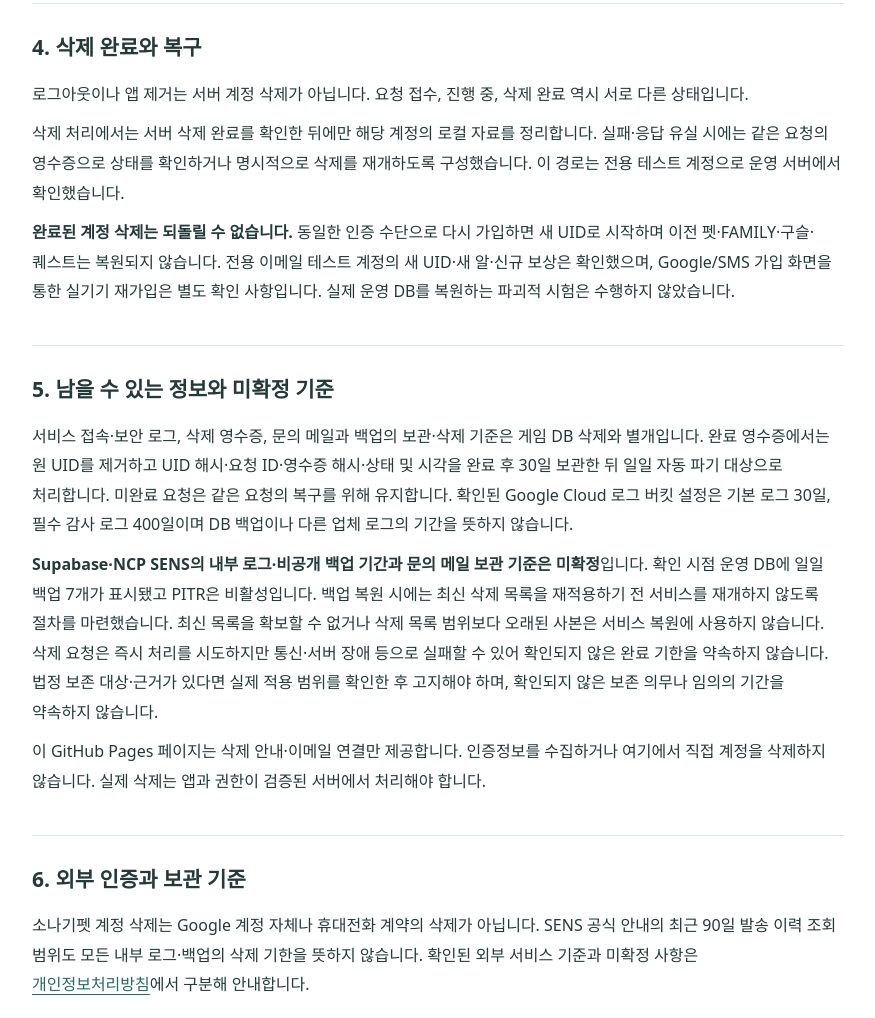
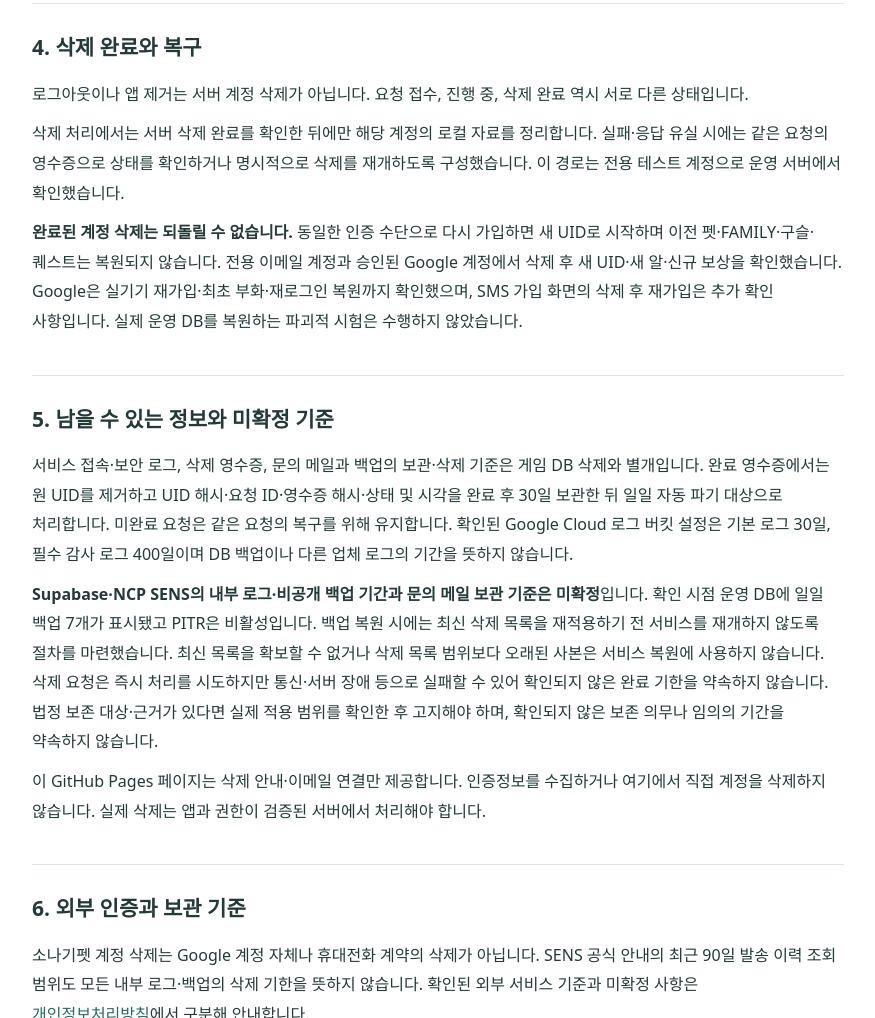
Before and after one commit to yys0315a-oss/sonagipet-policy, a plain HTML site: page delete-account.html in a window 1280 px wide. Shown: the part 2047-3065 px from the top of the page, without its empty margins (202-1077 px from the left). Drawn offline with Linux system fonts and the light colour scheme.

Commit message:
Record verified Google deletion and re-registration

```diff
--- a/delete-account.html
+++ b/delete-account.html
@@ -20,7 +20,7 @@
   <section><h2>1. 앱 내부 계정 삭제 방법</h2><ol><li>삭제하려는 본인 계정으로 로그인하고 <strong>내 계정</strong> 화면을 엽니다.</li><li><strong>계정 삭제 → 계정 삭제 안내 및 확인</strong>을 누릅니다.</li><li>펫·FAMILY·재화 등 삭제 대상과 영수증 보관 안내를 읽고 확인 항목에 동의합니다.</li><li>입력란에 <strong>계정 삭제</strong>를 정확히 입력한 뒤 <strong>계정 삭제 요청</strong>을 누릅니다.</li><li>서버 완료가 확인되면 로그인 세션이 종료되고 오버레이가 제거되며 해당 계정의 로컬 저장본이 정리된 후 로그인 화면으로 이동합니다.</li></ol><p>삭제 완료가 확인되기 전에는 완료로 표시하지 않습니다. 실패·응답 유실 시에는 <strong>보존된 삭제 요청 상태 확인</strong>으로 조회하고, 재개가 필요한 경우 <strong>확인한 계정 삭제 계속 진행</strong>을 이용해 같은 요청을 이어갑니다. 로그인 화면에서도 보존된 요청을 확인할 수 있습니다.</p></section>
   <section class="contact"><h2>2. 앱을 사용할 수 없거나 삭제를 요청하려면</h2><ol><li><a href="mailto:yys0315a@gmail.com">yys0315a@gmail.com</a>으로 메일을 작성합니다.</li><li>제목은 <strong>소나기펫 계정 삭제 요청</strong>으로 작성합니다.</li><li>Google 또는 휴대폰 중 이용한 로그인 방식과 회신 가능한 연락 방법을 알려 주세요. 계정 소유 확인에 추가 정보가 필요한 경우 담당자의 안내를 받습니다.</li><li>소유 확인·삭제 가능 범위·처리 일정·남는 자료에 대한 안내와 실제 삭제 완료 확인을 구분해 확인해 주세요.</li></ol><p><strong>비밀번호·SMS 인증번호·세션 토큰·신분증 사본은 보내지 마세요.</strong></p><a class="button" href="mailto:yys0315a@gmail.com?subject=%EC%86%8C%EB%82%98%EA%B8%B0%ED%8E%AB%20%EA%B3%84%EC%A0%95%20%EC%82%AD%EC%A0%9C%20%EC%9A%94%EC%B2%AD">이메일로 삭제 요청 문의</a><p class="small">담당: 유용식 · 개발자: 용쿠게임<br>접수만으로 자동 삭제가 실행되지는 않습니다.</p></section>
   <section><h2>3. 삭제 대상과 현재 구현 범위</h2><p>계정 삭제의 대상은 <strong>요청한 본인의 인증 계정과 연결 데이터</strong>입니다. 삭제는 본인 확인과 명시적인 요청 후 해당 UID의 자료에만 적용됩니다.</p><ul><li>Supabase 인증 계정, 로그인 연결 및 세션</li><li>현재 펫과 이름·성장 날짜·성장 단계·돌봄·수면 상태</li><li>해당 계정의 FAMILY 펫 기록</li><li>퀘스트·미니게임 진행과 보상, 구슬·알교환권 등 재화</li><li>계정별 서버 저장본·저장 버전·요청 및 중복 처리 방지 기록</li><li>서버 삭제 완료를 확인한 뒤 해당 기기에 있는 같은 계정의 로컬 저장본·아카이브·미전송 기록</li></ul><p>운영 서버는 연결 관계를 확인한 뒤 Supabase 인증 계정과 종속 게임 데이터를 처리하고 남은 자료를 확인하는 방식입니다. 구매·환불·유료 재화 등 별도 검토가 필요한 자료가 발견되면 임의 삭제를 진행하지 않도록 구성했습니다. 초기 출시의 인앱결제는 비활성입니다.</p><p>정상 이용 중에는 FAMILY를 보존합니다. 다만 <strong>본인 계정 전체 삭제를 요청하고 실제 삭제가 완료되면 해당 계정의 FAMILY도 삭제 대상</strong>입니다. 다른 계정의 펫·FAMILY·재화는 삭제 대상이 아닙니다.</p></section>
-  <section><h2>4. 삭제 완료와 복구</h2><p>로그아웃이나 앱 제거는 서버 계정 삭제가 아닙니다. 요청 접수, 진행 중, 삭제 완료 역시 서로 다른 상태입니다.</p><p>삭제 처리에서는 서버 삭제 완료를 확인한 뒤에만 해당 계정의 로컬 자료를 정리합니다. 실패·응답 유실 시에는 같은 요청의 영수증으로 상태를 확인하거나 명시적으로 삭제를 재개하도록 구성했습니다. 이 경로는 전용 테스트 계정으로 운영 서버에서 확인했습니다.</p><p><strong>완료된 계정 삭제는 되돌릴 수 없습니다.</strong> 동일한 인증 수단으로 다시 가입하면 새 UID로 시작하며 이전 펫·FAMILY·구슬·퀘스트는 복원되지 않습니다. 전용 이메일 테스트 계정의 새 UID·새 알·신규 보상은 확인했으며, Google/SMS 가입 화면을 통한 실기기 재가입은 별도 확인 사항입니다. 실제 운영 DB를 복원하는 파괴적 시험은 수행하지 않았습니다.</p></section>
+  <section><h2>4. 삭제 완료와 복구</h2><p>로그아웃이나 앱 제거는 서버 계정 삭제가 아닙니다. 요청 접수, 진행 중, 삭제 완료 역시 서로 다른 상태입니다.</p><p>삭제 처리에서는 서버 삭제 완료를 확인한 뒤에만 해당 계정의 로컬 자료를 정리합니다. 실패·응답 유실 시에는 같은 요청의 영수증으로 상태를 확인하거나 명시적으로 삭제를 재개하도록 구성했습니다. 이 경로는 전용 테스트 계정으로 운영 서버에서 확인했습니다.</p><p><strong>완료된 계정 삭제는 되돌릴 수 없습니다.</strong> 동일한 인증 수단으로 다시 가입하면 새 UID로 시작하며 이전 펫·FAMILY·구슬·퀘스트는 복원되지 않습니다. 전용 이메일 계정과 승인된 Google 계정에서 삭제 후 새 UID·새 알·신규 보상을 확인했습니다. Google은 실기기 재가입·최초 부화·재로그인 복원까지 확인했으며, SMS 가입 화면의 삭제 후 재가입은 추가 확인 사항입니다. 실제 운영 DB를 복원하는 파괴적 시험은 수행하지 않았습니다.</p></section>
   <section><h2>5. 남을 수 있는 정보와 미확정 기준</h2><p>서비스 접속·보안 로그, 삭제 영수증, 문의 메일과 백업의 보관·삭제 기준은 게임 DB 삭제와 별개입니다. 완료 영수증에서는 원 UID를 제거하고 UID 해시·요청 ID·영수증 해시·상태 및 시각을 완료 후 30일 보관한 뒤 일일 자동 파기 대상으로 처리합니다. 미완료 요청은 같은 요청의 복구를 위해 유지합니다. 확인된 Google Cloud 로그 버킷 설정은 기본 로그 30일, 필수 감사 로그 400일이며 DB 백업이나 다른 업체 로그의 기간을 뜻하지 않습니다.</p><p><strong>Supabase·NCP SENS의 내부 로그·비공개 백업 기간과 문의 메일 보관 기준은 미확정</strong>입니다. 확인 시점 운영 DB에 일일 백업 7개가 표시됐고 PITR은 비활성입니다. 백업 복원 시에는 최신 삭제 목록을 재적용하기 전 서비스를 재개하지 않도록 절차를 마련했습니다. 최신 목록을 확보할 수 없거나 삭제 목록 범위보다 오래된 사본은 서비스 복원에 사용하지 않습니다. 삭제 요청은 즉시 처리를 시도하지만 통신·서버 장애 등으로 실패할 수 있어 확인되지 않은 완료 기한을 약속하지 않습니다. 법정 보존 대상·근거가 있다면 실제 적용 범위를 확인한 후 고지해야 하며, 확인되지 않은 보존 의무나 임의의 기간을 약속하지 않습니다.</p><p>이 GitHub Pages 페이지는 삭제 안내·이메일 연결만 제공합니다. 인증정보를 수집하거나 여기에서 직접 계정을 삭제하지 않습니다. 실제 삭제는 앱과 권한이 검증된 서버에서 처리해야 합니다.</p></section>
   <section><h2>6. 외부 인증과 보관 기준</h2><p>소나기펫 계정 삭제는 Google 계정 자체나 휴대전화 계약의 삭제가 아닙니다. SENS 공식 안내의 최근 90일 발송 이력 조회 범위도 모든 내부 로그·백업의 삭제 기한을 뜻하지 않습니다. 확인된 외부 서비스 기준과 미확정 사항은 <a href="privacy.html">개인정보처리방침</a>에서 구분해 안내합니다.</p></section>
   <section><h2>7. 문의</h2><p>용쿠게임 · 담당 유용식<br><a href="mailto:yys0315a@gmail.com">yys0315a@gmail.com</a></p><p>정보 처리 항목·연령 조건·보관 현황은 <a href="privacy.html">개인정보처리방침</a>에서 확인할 수 있습니다.</p></section>
```
